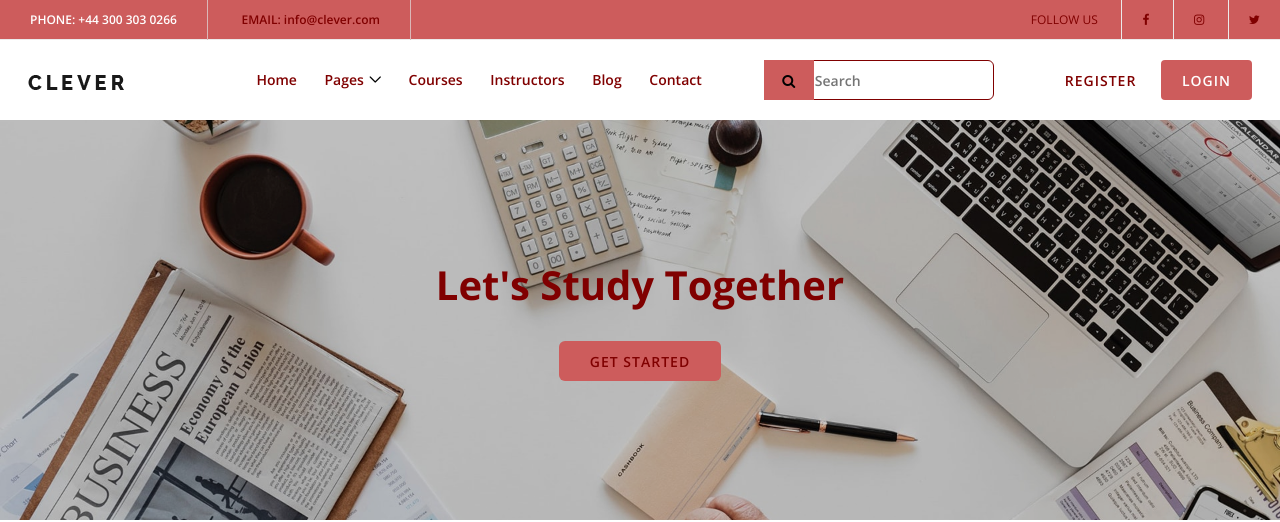
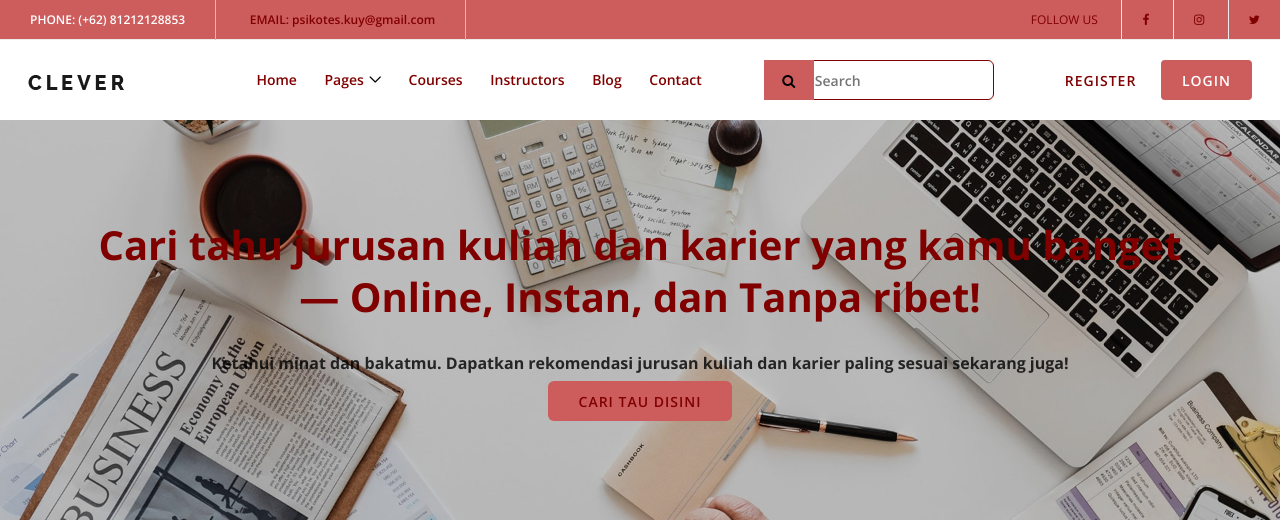
Before and after one commit to hlmy27/Skuy, a plain HTML site: page index.html in a window 1280 px wide. Shown: the top 522 px of the page. Drawn offline with nearby package versions, Linux system fonts and the light colour scheme; files whose address does not match are found by name.

Commit message:
update content dikit

```diff
--- a/index.html
+++ b/index.html
@@ -32,8 +32,8 @@
         <div class="top-header-area d-flex justify-content-between align-items-center">
             <!-- Contact Info -->
             <div class="contact-info">
-                <a href="#"><span>Phone:</span> +44 300 303 0266</a>
-                <a href="#"><span>Email:</span> info@clever.com</a>
+                <a href="#"><span>Phone:</span> (+62) 81212128853</a>
+                <a href="#"><span>Email:</span> psikotes.kuy@gmail.com</a>
             </div>
             <!-- Follow Us -->
             <div class="follow-us">
@@ -118,8 +118,11 @@
                 <div class="col-12">
                     <!-- Hero Content -->
                     <div class="hero-content text-center">
-                        <h2>Let's Study Together</h2>
-                        <a href="#" class="btn clever-btn">Get Started</a>
+                        <h2>Cari tahu jurusan kuliah dan karier
+                            yang kamu banget — Online, Instan, dan Tanpa ribet!</h2>
+                            <h6>Ketahui minat dan bakatmu. Dapatkan rekomendasi
+                                jurusan kuliah dan karier paling sesuai sekarang juga!</h6>
+                        <a href="#" class="btn clever-btn">CARI TAU DISINI</a>
                     </div>
                 </div>
             </div>
@@ -615,8 +618,8 @@ Copyright &copy;<script>document.write(new Date().getFullYear());</script> All r
         <div class="bottom-footer-area d-flex justify-content-between align-items-center">
             <!-- Contact Info -->
             <div class="contact-info">
-                <a href="#"><span>Phone:</span> +44 300 303 0266</a>
-                <a href="#"><span>Email:</span> info@clever.com</a>
+                <a href="#"><span>Phone:</span> (+62) 81212128853</a>
+                <a href="#"><span>Email:</span> psikotes.kuy@gmail.com</a>
             </div>
             <!-- Follow Us -->
             <div class="follow-us">
```
Also changed, not shown: blog-details.html (+4 -4 lines), blog.html (+4 -4 lines), contact.html (+5 -5 lines), courses.html (+4 -4 lines), instructors.html (+4 -4 lines), regular-page.html (+4 -4 lines).
